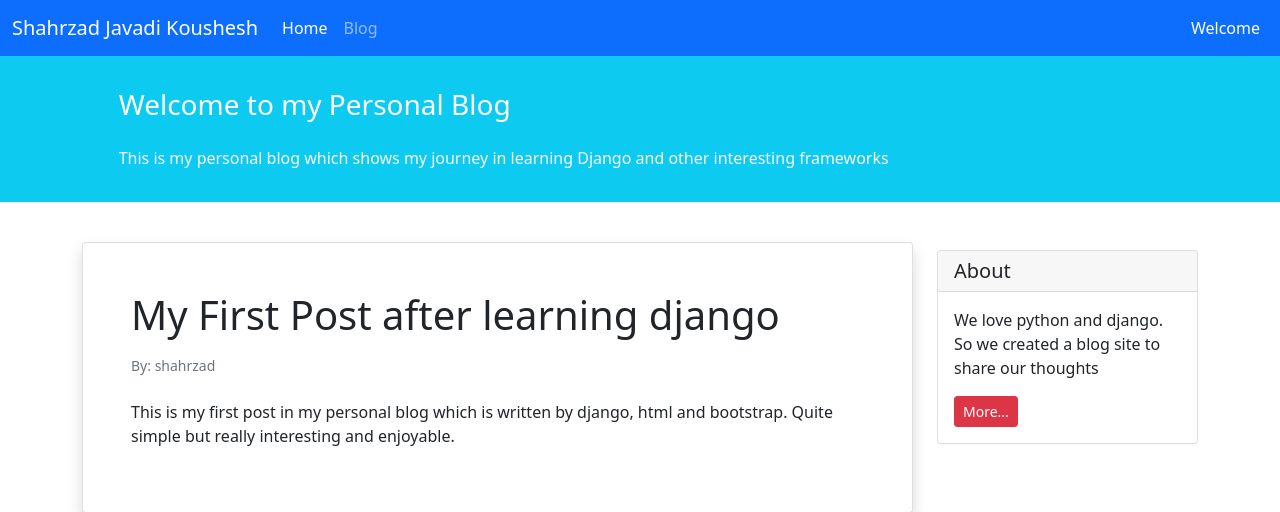
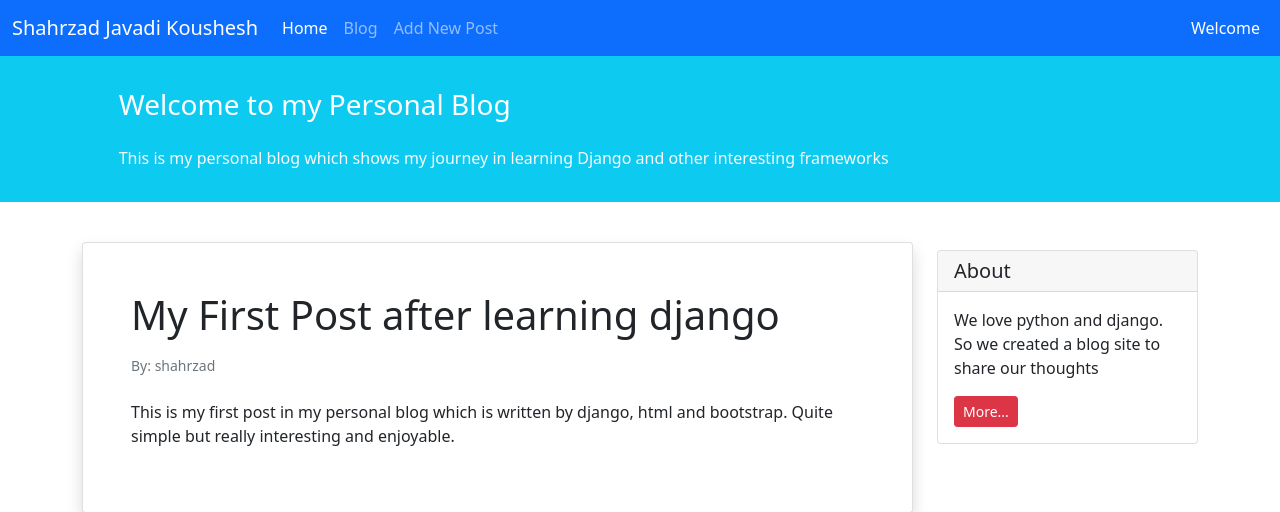
Before and after one commit to shahrzadJavadiKoushesh/Personal-Blog, a Django app: page /blog/6/ in a window 1280 px wide. Shown: the top 512 px of the page. Run offline with Django 4.2, Linux system fonts and the light colour scheme; data comes from the database, SQL or seed files in the repository.

Commit message:
sucked :/ add new post nav bar

```diff
--- a/templates/_base.html
+++ b/templates/_base.html
@@ -21,8 +21,9 @@
             </button>
             <div class="collapse navbar-collapse" id="navbarNavAltMarkup">
                 <div class="navbar-nav">
-                    <a class="nav-link active" aria-current="page" href="#">Home</a>
-                    <a class="nav-link" href="#">Blog</a>
+                    <a class="nav-link active" aria-current="page" href="{% url 'posts_list' %}">Home</a>
+                    <a class="nav-link" href="{% url 'posts_list' %}">Blog</a>
+                    <a class="nav-link" href="{% url 'post_create' %}">Add New Post</a>
                 </div>
             </div>
             <div class="mx-2 text-white">Welcome</div>
```
Also changed, not shown: blog/templates/blog/post_create.html (line endings or trailing spaces).
